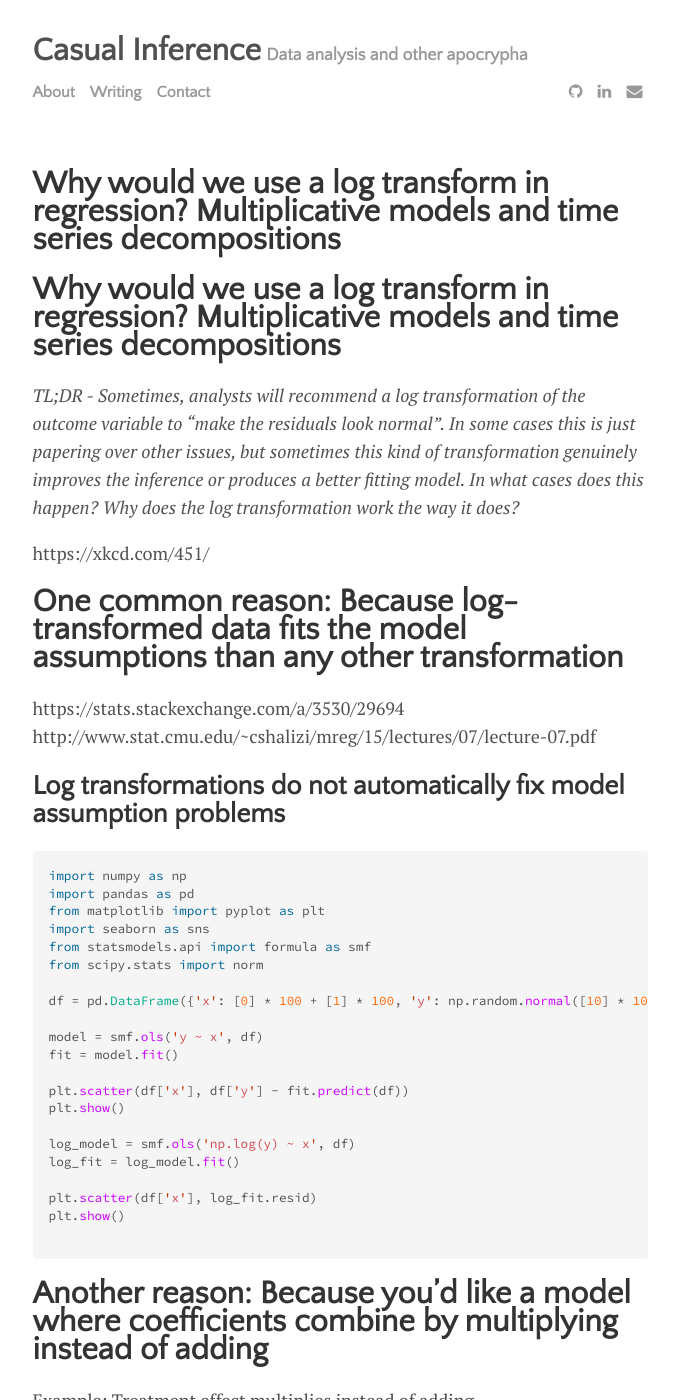
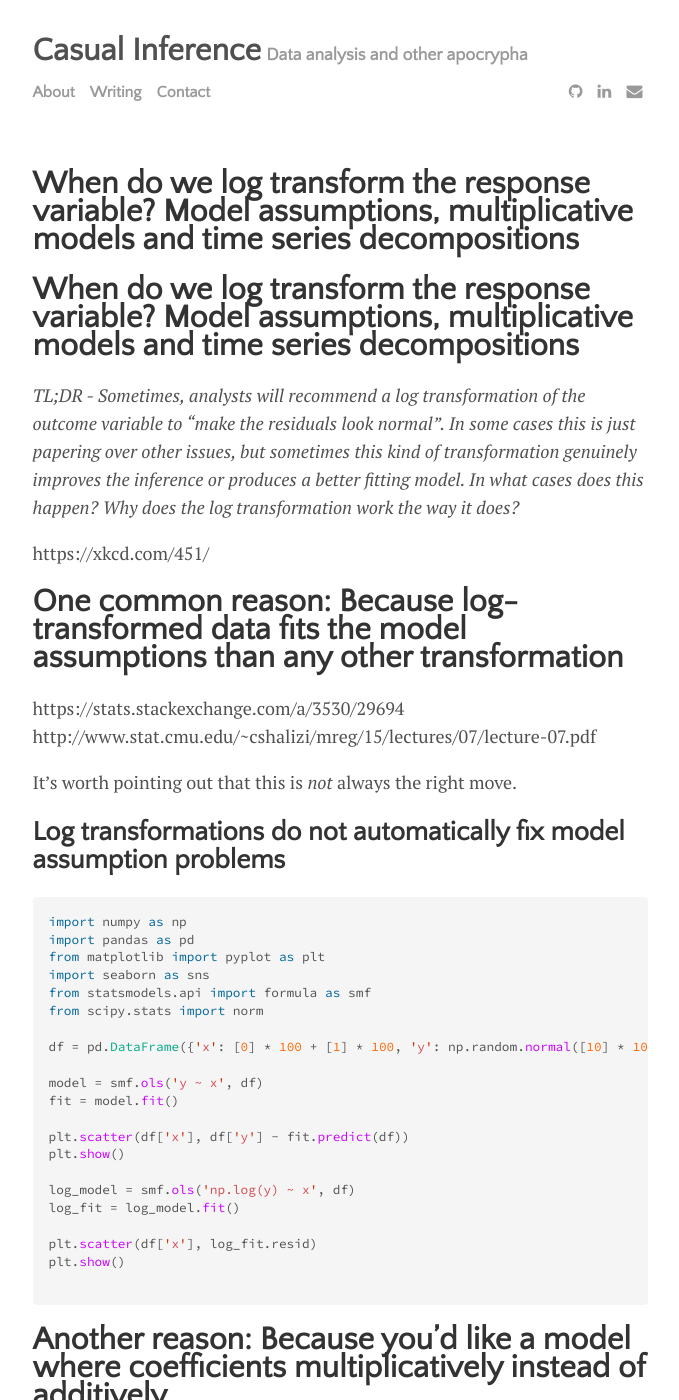
Before and after one commit to lmc2179/lmc2179.github.io, a Jekyll site: the page built from drafts/multiplicative.md, in a window 1280 px wide and 1400 px high. Shown: the whole window, without its empty margins (300-979 px from the left). Built offline with Jekyll 4.4.1, drawn with Linux system fonts in a browser that asks for light colours; our own code applies the rules of GitHub Pages for plain Markdown files; some of the changed text lies outside the part shown.

Commit message:
Update multiplicative.md

````diff
--- a/drafts/multiplicative.md
+++ b/drafts/multiplicative.md
@@ -1,4 +1,4 @@
-# Why would we use a log transform in regression? Multiplicative models and time series decompositions
+# When do we log transform the response variable? Model assumptions, multiplicative models and time series decompositions
 
 *TL;DR - Sometimes, analysts will recommend a log transformation of the outcome variable to "make the residuals look normal". In some cases this is just papering over other issues, but sometimes this kind of transformation genuinely improves the inference or produces a better fitting model. In what cases does this happen? Why does the log transformation work the way it does?*
 
@@ -8,6 +8,8 @@ https://xkcd.com/451/
 
 https://stats.stackexchange.com/a/3530/29694
 http://www.stat.cmu.edu/~cshalizi/mreg/15/lectures/07/lecture-07.pdf
+
+It's worth pointing out that this is _not_ always the right move.
 
 ## Log transformations do not automatically fix model assumption problems
 
@@ -35,11 +37,13 @@ plt.show()
 
 ```
 
-# Another reason: Because you'd like a model where coefficients combine by multiplying instead of adding
+# Another reason: Because you'd like a model where coefficients multiplicatively instead of additively
 
 Example: Treatment effect multiplies instead of adding
 
 # A common use case: Multiplicative time series decomposition
+
+There's a use case where multiplicative combinations are common enough that it's worth walking through it here.
 
 https://en.wikipedia.org/wiki/Decomposition_of_time_series
 
````
